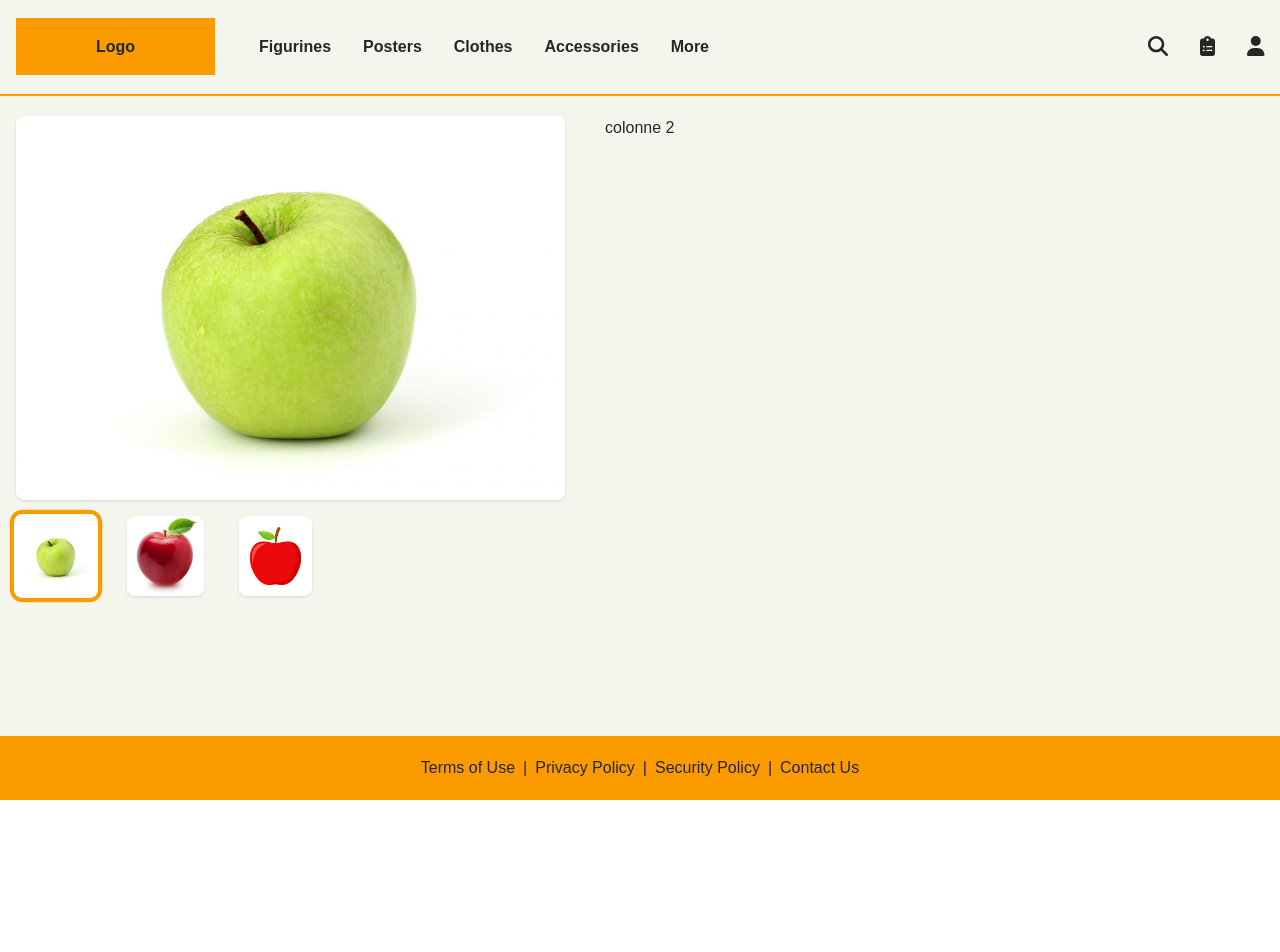
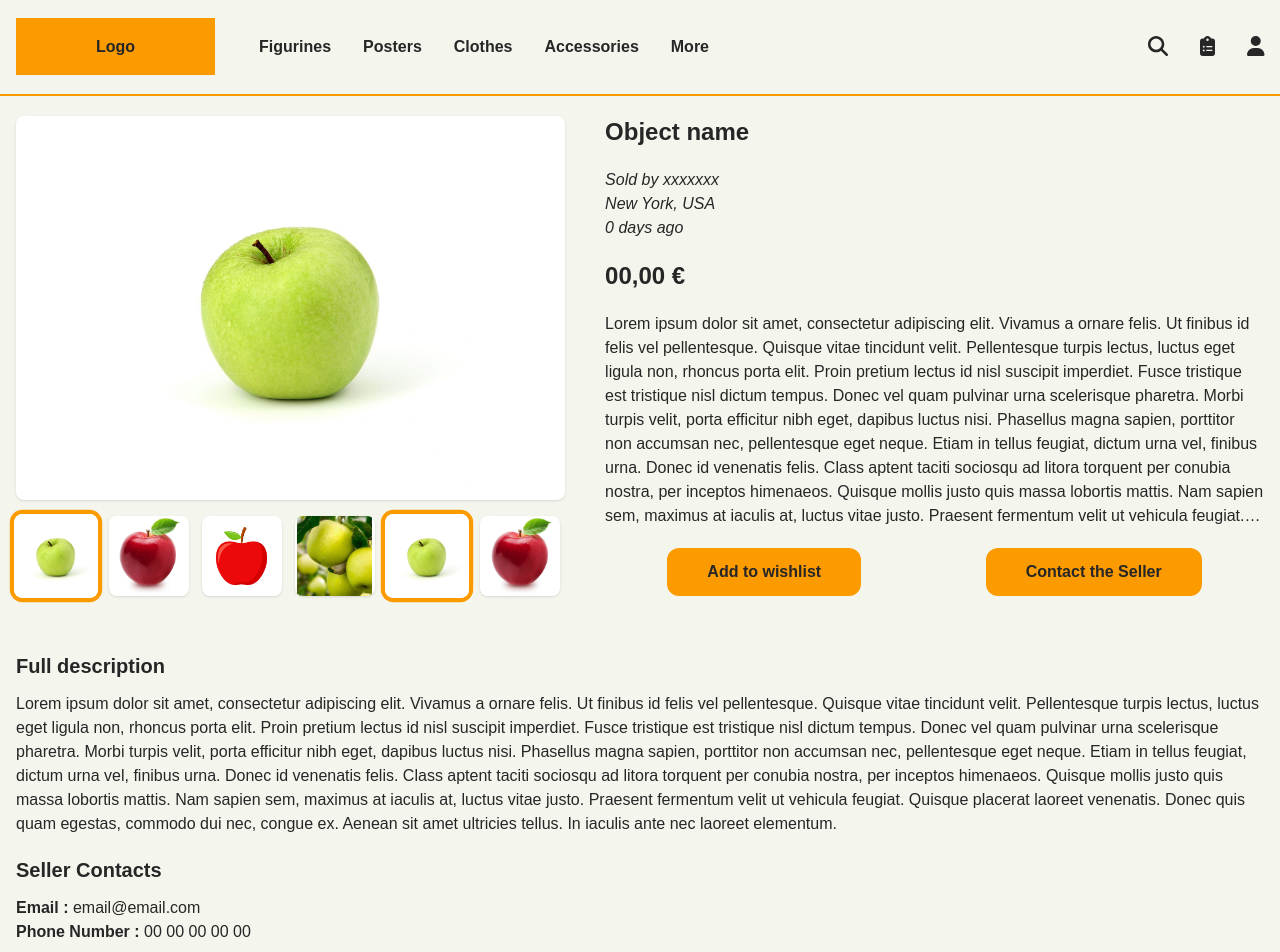
Before and after one commit to David-SDA/otaku-bazaar, a React (Create React App) app: page /announces/2 in a window 1280 px wide. Shown: the top 952 px of the page. Before the commit the page ends 800 px from the top, so only its background shows below. Built offline with nearby package versions, Linux system fonts and the light colour scheme; data requests are answered from the project's data file.

Commit message:
Ajout de la page d'une annonce

```diff
--- a/src/components/pages/Announce.jsx
+++ b/src/components/pages/Announce.jsx
@@ -1,33 +1,92 @@
-import React, { useState } from 'react';
+import React, { useRef, useState } from 'react';
 //import { useParams } from 'react-router-dom';
 
 export default function Announce(){
     //const { id } = useParams();
     // Faire la vérification de l'id
 
+    const contactRef = useRef();
+
     const images = [
         '/assets/images/pomme.jpg',
         '/assets/images/pomme2.jpg',
         '/assets/images/pomme3.jpg',
+        '/assets/images/pomme4.jpg',
+        '/assets/images/pomme.jpg',
+        '/assets/images/pomme2.jpg',
     ];
 
     const [mainImage, setMainImage] = useState(images[0]);
 
     return (
+        <>
             <div className='grid grid-cols-[5fr,6fr] gap-10'>
                 <div>
-                <img src={mainImage} alt='' className='object-cover rounded-lg w-full h-96 shadow pointer-events-none' />
-                <div className='grid grid-cols-5 gap-2 mt-4'>
+                    <img src={mainImage} alt='' className='object-contain rounded-lg w-full h-96 shadow pointer-events-none bg-white' />
+                    <div className='grid grid-cols-6 gap-2 mt-4'>
                         {
                             images.map((image, index) => (
-                            <img key={index} src={image} alt='Pomme' className={`cursor-pointer object-cover rounded-lg shadow h-20 ${ mainImage === image ? 'ring-4 ring-primary scale-105' : '' }`} onClick={() => setMainImage(image)} />
+                                <img key={index} src={image} alt='Pomme' className={`cursor-pointer object-contain bg-white rounded-lg shadow h-20 w-20 ${ mainImage === image ? 'ring-4 ring-primary scale-105' : '' }`} onClick={() => setMainImage(image)} />
                             ))
                         }
                     </div>
                 </div>
                 <div>
-                colonne 2
+                    <h1 className='font-bold text-2xl'>
+                        Object name
+                    </h1>
+                    <div className='my-5'>
+                        <p className='italic'>
+                            Sold by xxxxxxx
+                        </p>
+                        <p className='italic'>
+                            New York, USA
+                        </p>
+                        <p className='italic'>
+                            0 days ago
+                        </p>
+                    </div>
+                    <div className='my-5'>
+                        <p className='font-bold text-2xl'>
+                            00,00 €
+                        </p>
+                    </div>
+                    <p className='my-5 line-clamp-[9]'>
+                        Lorem ipsum dolor sit amet, consectetur adipiscing elit. Vivamus a ornare felis. Ut finibus id felis vel pellentesque. Quisque vitae tincidunt velit. Pellentesque turpis lectus, luctus eget ligula non, rhoncus porta elit. Proin pretium lectus id nisl suscipit imperdiet. Fusce tristique est tristique nisl dictum tempus. Donec vel quam pulvinar urna scelerisque pharetra.
+                        Morbi turpis velit, porta efficitur nibh eget, dapibus luctus nisi. Phasellus magna sapien, porttitor non accumsan nec, pellentesque eget neque. Etiam in tellus feugiat, dictum urna vel, finibus urna. Donec id venenatis felis. Class aptent taciti sociosqu ad litora torquent per conubia nostra, per inceptos himenaeos. Quisque mollis justo quis massa lobortis mattis. Nam sapien sem, maximus at iaculis at, luctus vitae justo. Praesent fermentum velit ut vehicula feugiat. Quisque placerat laoreet venenatis. Donec quis quam egestas, commodo dui nec, congue ex. Aenean sit amet ultricies tellus. In iaculis ante nec laoreet elementum.
+                    </p>
+                    <div className='w-full flex justify-around'>
+                        <button className='bg-primary py-3 px-10 font-bold rounded-xl hover:scale-110 transition-all duration-300'>
+                            Add to wishlist
+                        </button>
+                        <button onClick={() => contactRef.current.scrollIntoView({ behavior: 'smooth' })} className='bg-primary py-3 px-10 font-bold rounded-xl hover:scale-110 transition-all duration-300'>
+                            Contact the Seller
+                        </button>
                     </div>
                 </div>
+            </div>
+            <div className='mt-14 mb-5'>
+                <h2 className='text-xl font-bold'>
+                    Full description
+                </h2>
+                <p className='mt-3'>
+                    Lorem ipsum dolor sit amet, consectetur adipiscing elit. Vivamus a ornare felis. Ut finibus id felis vel pellentesque. Quisque vitae tincidunt velit. Pellentesque turpis lectus, luctus eget ligula non, rhoncus porta elit. Proin pretium lectus id nisl suscipit imperdiet. Fusce tristique est tristique nisl dictum tempus. Donec vel quam pulvinar urna scelerisque pharetra.
+                    Morbi turpis velit, porta efficitur nibh eget, dapibus luctus nisi. Phasellus magna sapien, porttitor non accumsan nec, pellentesque eget neque. Etiam in tellus feugiat, dictum urna vel, finibus urna. Donec id venenatis felis. Class aptent taciti sociosqu ad litora torquent per conubia nostra, per inceptos himenaeos. Quisque mollis justo quis massa lobortis mattis. Nam sapien sem, maximus at iaculis at, luctus vitae justo. Praesent fermentum velit ut vehicula feugiat. Quisque placerat laoreet venenatis. Donec quis quam egestas, commodo dui nec, congue ex. Aenean sit amet ultricies tellus. In iaculis ante nec laoreet elementum.
+                </p>
+            </div>
+            <div className='my-5' ref={contactRef}>
+                <h2 className='text-xl font-bold'>
+                    Seller Contacts
+                </h2>
+                <div className='mt-3'>
+                    <p>
+                        <span className='font-bold'>Email :</span> email@email.com
+                    </p>
+                    <p>
+                        <span className='font-bold'>Phone Number :</span> 00 00 00 00 00
+                    </p>
+                </div>
+            </div>
+        </>
     )
 }
--- a/src/components/ui/AnnounceCard.jsx
+++ b/src/components/ui/AnnounceCard.jsx
@@ -4,7 +4,7 @@ import { Link } from 'react-router-dom';
 export default function AnnounceCard(){
     return (
         <div className='bg-[#F7EDE2] border border-[#F5CAC3] rounded-lg flex flex-col mr-6 shrink-0 w-56 group'>
-            <Link href='/' className='p-5 rounded-lg' draggable='false'>
+            <Link to={'announces/2'} className='p-5 rounded-lg' draggable='false'>
                 <img src="/assets/images/pomme.jpg" alt='Pomme' className='object-cover rounded-lg shadow pointer-events-none group-hover:scale-105 transition-all duration-300' />
                 <div className='font-bold my-4'>
                     <p className='truncate group-hover:text-primary transition-colors duration-300'>
@@ -16,13 +16,13 @@ export default function AnnounceCard(){
                 </div>
                 <div className='self-end text-[13px] mt-3'>
                     <p className='italic text-end'>
+                        Sold by xxxxxxx
+                    </p>
+                    <p className='italic text-end'>
                         New York, USA
                     </p>
                     <p className='italic text-end'>
                         0 days ago
-                    </p>
-                    <p className='italic text-end'>
-                        Sold by xxxxxxx
                     </p>
                 </div>
             </Link>
--- a/src/components/ui/CategoryCard.jsx
+++ b/src/components/ui/CategoryCard.jsx
@@ -3,7 +3,7 @@ import { Link } from 'react-router-dom';
 
 export default function CategoryCard({category, categoryImage}){
     return (
-        <Link className='rounded-lg h-32 relative shadow overflow-hidden group hover:scale-105 hover:border hover:border-[#F5CAC3] transition-all duration-300 ease-out select-none'>
+        <Link to={'/'} className='rounded-lg h-32 relative shadow overflow-hidden group hover:scale-105 hover:border hover:border-[#F5CAC3] transition-all duration-300 ease-out select-none'>
             <img src={categoryImage} alt="" className='w-full h-full object-cover'/>
             <div className='w-full h-full absolute top-0 left-0 bg-black opacity-15 group-hover:bg-[#F7EDE2] group-hover:opacity-100 transition-all duration-300 ease-out'></div>
             <p className='absolute top-1/2 left-1/2 -translate-y-1/2 -translate-x-1/2 z-10 font-bold sm:text-lg group-hover:text-primary transition-all duration-300 ease-out'>
```
Also changed, not shown: public/assets/images/pomme4.jpg (added). Lines whose indentation alone changed are shown as unchanged.
